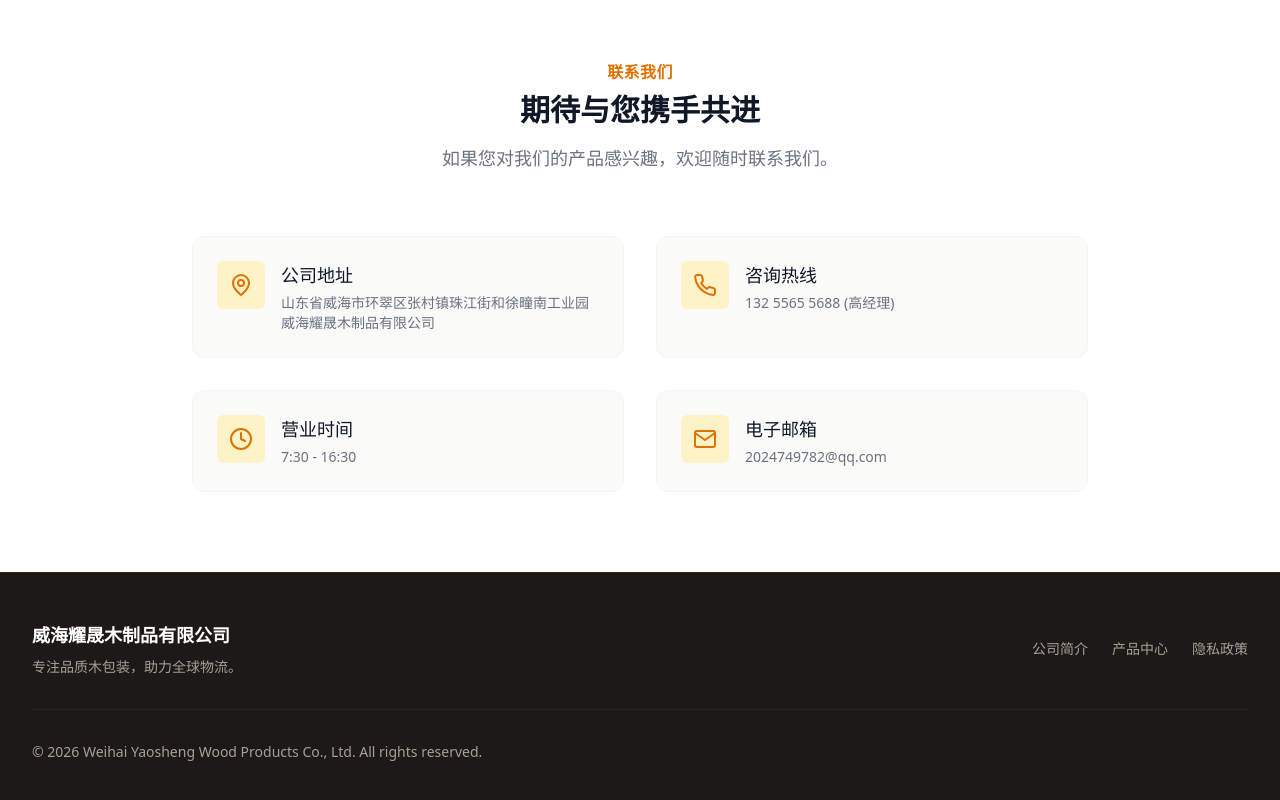
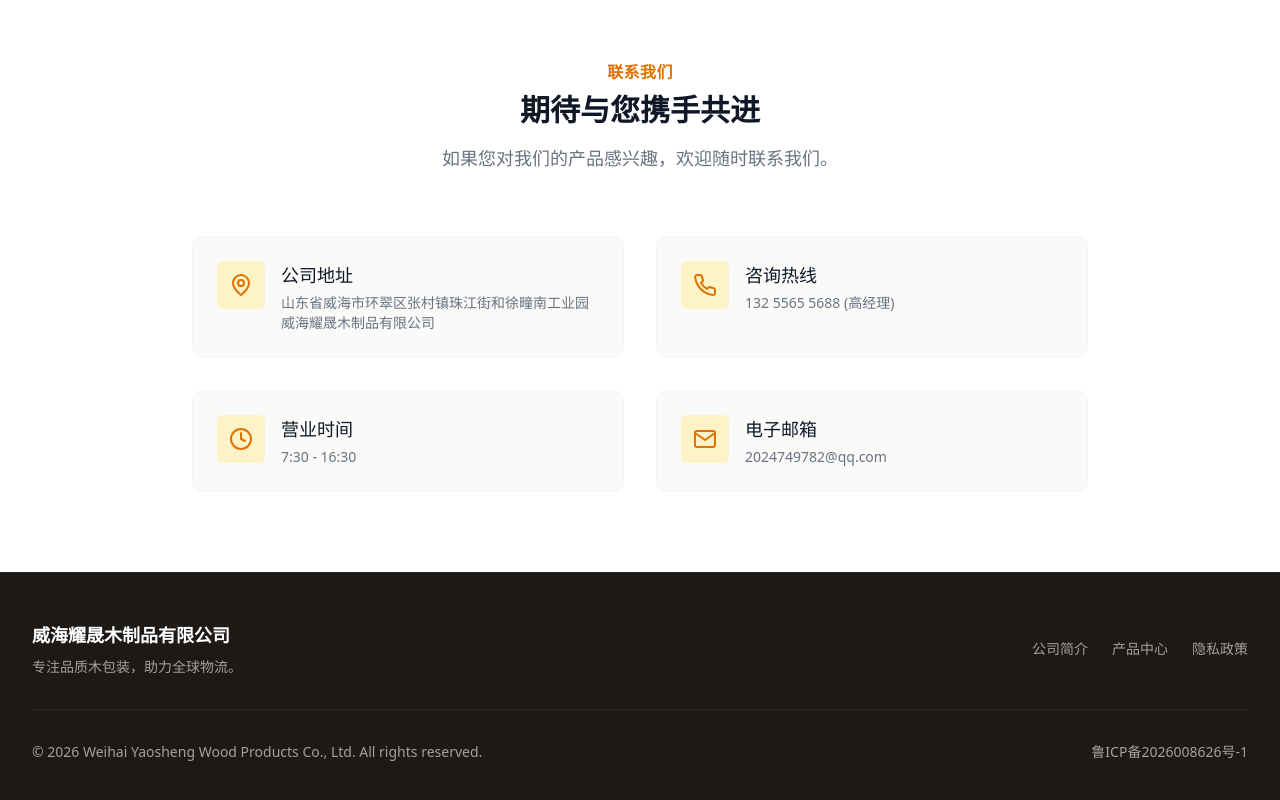
Before and after one commit to mashford/Weihai-Yaosheng-Wood, a Preact app: page / in a window 1280 px wide. Shown: the part 3518-4318 px from the top of the page. Built offline with nearby package versions, Linux system fonts and the light colour scheme.

Commit message:
feat: add ICP record link to the footer and update i18n locales.

```diff
--- a/src/components/Footer.tsx
+++ b/src/components/Footer.tsx
@@ -24,8 +24,16 @@ const Footer: React.FC = () => {
             <a href="#" className="hover:text-white transition-colors">{t.footer.links.privacy}</a>
           </div>
         </div>
-        <div className="mt-8 border-t border-stone-800 pt-8 text-sm text-center md:text-left">
-          {t.footer.copy}
+        <div className="mt-8 border-t border-stone-800 pt-8 text-sm flex flex-col md:flex-row justify-between items-center gap-4">
+          <p>{t.footer.copy}</p>
+          <a
+            href="https://beian.miit.gov.cn/"
+            target="_blank"
+            rel="noopener noreferrer"
+            className="hover:text-white transition-colors"
+          >
+            {t.footer.icp}
+          </a>
         </div>
       </div>
     </footer>
--- a/src/i18n/locales/en.ts
+++ b/src/i18n/locales/en.ts
@@ -97,6 +97,7 @@ export const en: Translations = {
       products: "Products",
       privacy: "Privacy Policy"
     },
-    copy: "© 2026 Weihai Yaosheng Wood Products Co., Ltd. All rights reserved."
+    copy: "© 2026 Weihai Yaosheng Wood Products Co., Ltd. All rights reserved.",
+    icp: "鲁ICP备2026008626号-1"
   }
 };
--- a/src/i18n/locales/zh.ts
+++ b/src/i18n/locales/zh.ts
@@ -95,7 +95,8 @@ export const zh = {
       products: "产品中心",
       privacy: "隐私政策"
     },
-    copy: "© 2026 Weihai Yaosheng Wood Products Co., Ltd. All rights reserved."
+    copy: "© 2026 Weihai Yaosheng Wood Products Co., Ltd. All rights reserved.",
+    icp: "鲁ICP备2026008626号-1"
   }
 };
 
```
